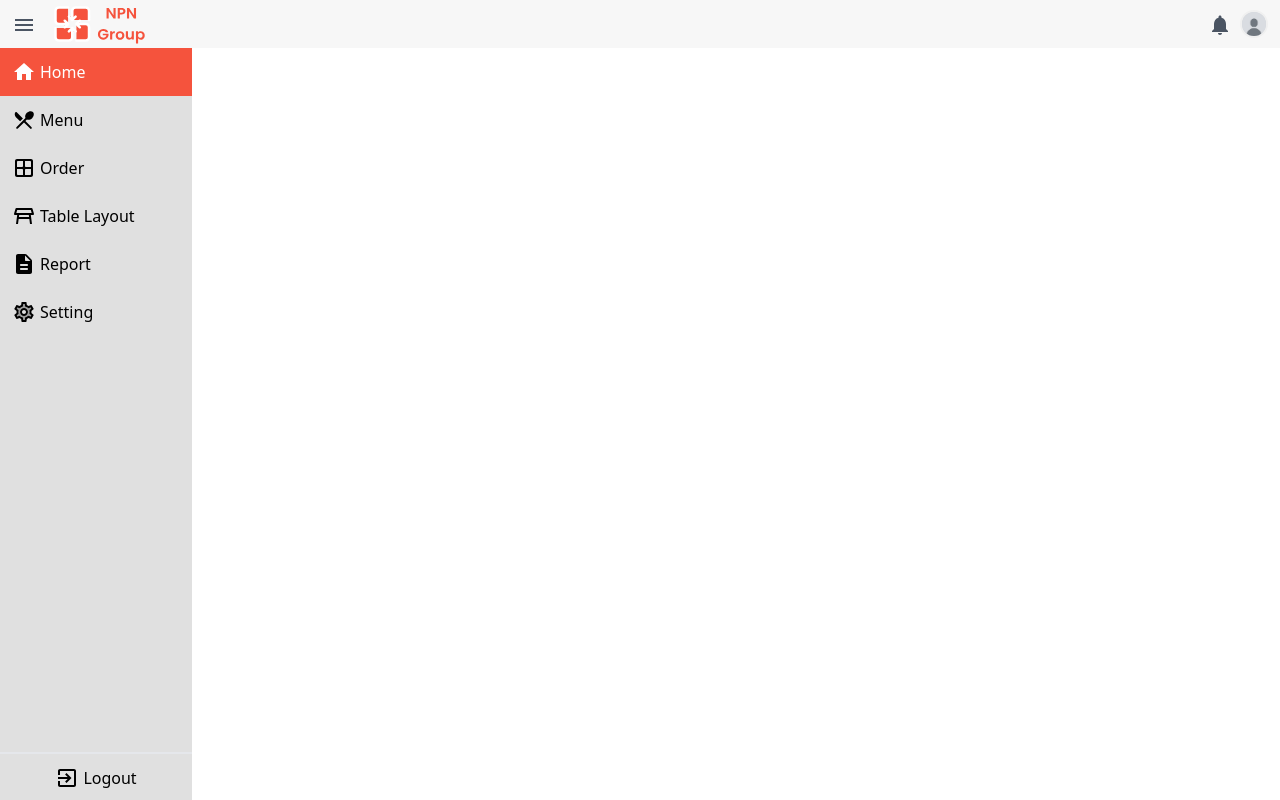
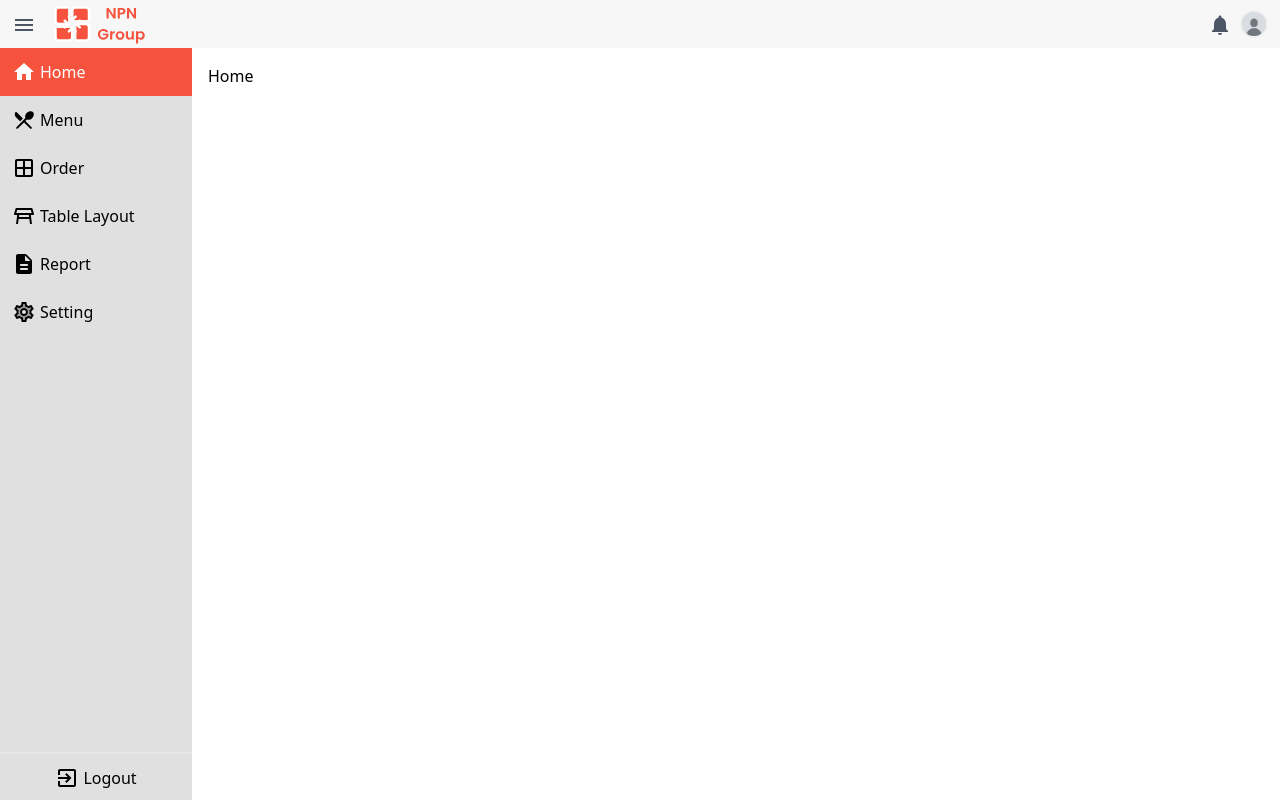
Before and after one commit to NPN-Group/npn-pos-owner, a Next.js app: page / in a window 1280 px wide. Built offline with nearby package versions, Linux system fonts and the light colour scheme.

Commit message:
chore: move src/app/page.tsx to src/app/(private)/page.tsx

```diff
--- /dev/null
+++ b/src/app/(private)/page.tsx
@@ -0,0 +1,9 @@
+import { MainLayout } from "@/shared/components";
+
+export default function Home() {
+    return (
+        <MainLayout className="flex-1 p-4 overflow-y-auto">
+            Home
+        </MainLayout>
+    );
+}
--- a/src/app/page.tsx
+++ /dev/null
@@ -1,13 +0,0 @@
-import { MainLayout } from "@/shared/components";
-
-export default function Home({
-  children,
-}: Readonly<{
-  children: React.ReactNode;
-}>) {
-  return (
-    <MainLayout className="flex-1 p-4 overflow-y-auto">
-      {children}
-    </MainLayout>
-  );
-}
```
